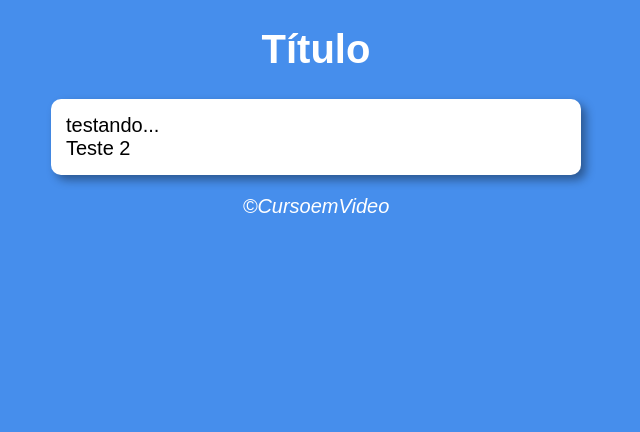
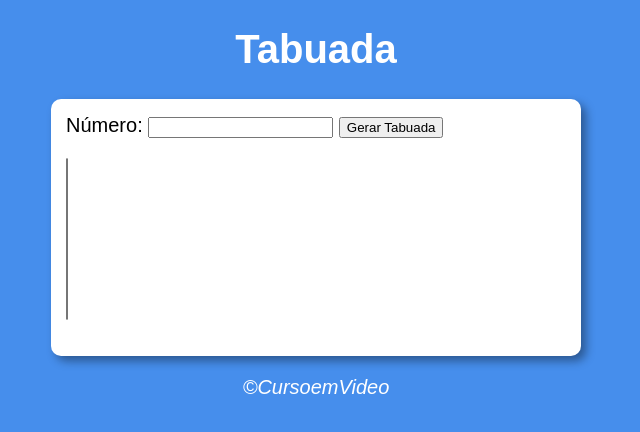
Before and after one commit to rotyvk7/javascript, a plain HTML site: page aula14ex/ex017/modelo.html in a window 1280 px wide. Shown: the whole page, without its empty margins (324-964 px from the left). Drawn offline with Linux system fonts and the light colour scheme.

Commit message:
Atualização do exercício

```diff
--- a/aula14ex/ex016/script.js
+++ b/aula14ex/ex016/script.js
@@ -5,7 +5,7 @@ function verificar(){
     let passo = document.getElementById('txtpasso')
     let res = document.getElementById('res')
 
-    if(inicio.value.length == 0 || fim.value.length == 0 || passo.value.length ==0 ) {
+    if(inicio.value.length == 0 || fim.value.length == 0 || passo.value.length == 0 ) {
         window.alert ('[ERRO] faltam dados!')
     } else {
         res.innerHTML = 'Contando:  '
--- a/aula14ex/ex017/modelo.html
+++ b/aula14ex/ex017/modelo.html
@@ -9,11 +9,19 @@
 </head>
 <body>
     <header>
-        <h1>Título</h1>
+        <h1>Tabuada</h1>
     </header>
     <section>
-        <div>testando...</div>
-        <div>Teste 2</div>
+        <div>
+           Número: <input type="number" name="txtnum" id="txtnum"> <input type="button" value="Gerar Tabuada" onclick="calcular()">
+        </div>
+
+            <p>
+                <select name="tabuada" id="lista" size="10">
+
+                </select>
+            </p>
+        </div>
     </section>
     <footer>
         <p>&copy;CursoemVideo</p>
--- a/aula14ex/ex017/script.js
+++ b/aula14ex/ex017/script.js
@@ -1 +1,18 @@
-alert('ola')
+function calcular(){
+
+    let num = document.getElementById('txtnum')
+    let res = document.getElementById('lista')
+
+    if(num.value.length == 0) {
+        window.alert ('[ERRO] faltam dados!')
+    } else {
+        let n = Number(num.value)
+
+        for (c = 1; c <= 10; c++ ){
+            let item = document.createElement('option')
+            item.text = `${n} x ${c} = ${n*c}`
+            res.appendChild(item)
+        }
+    }
+
+}
```
